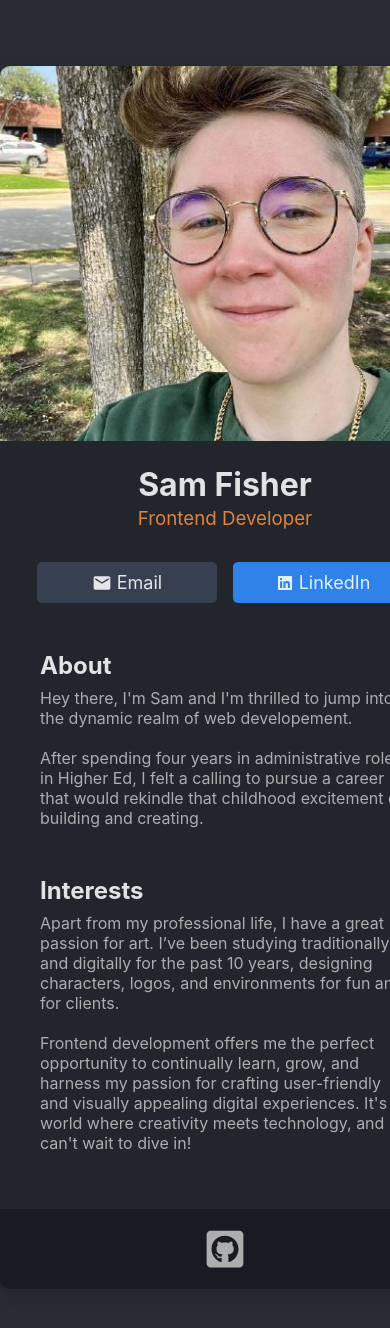
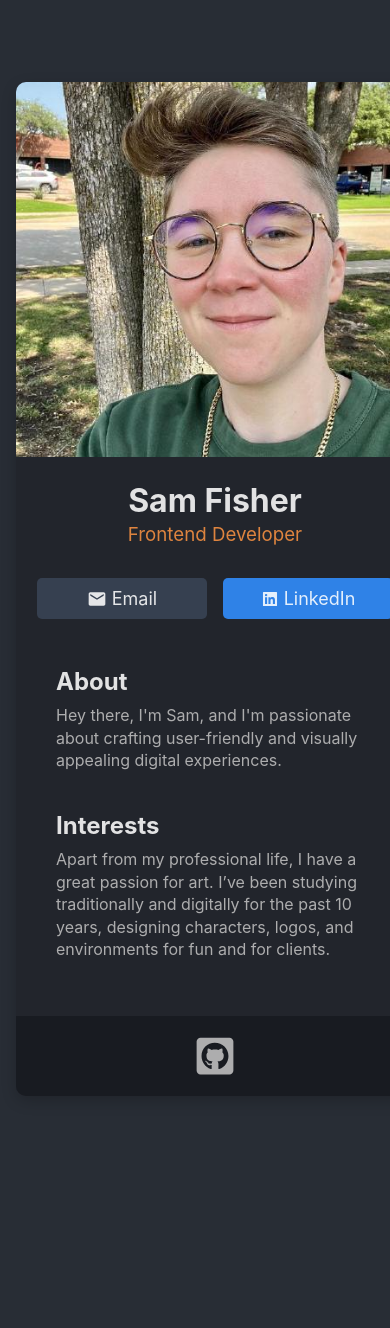
Before and after one commit to SamFisher0208/Digital_Business_Card, a React (Vite) app in the folder digital_business_card/: page / in a window 390 px wide. Shown: the top 1328 px of the page. After the commit the page ends 1178 px from the top, so only its background shows below. Built offline with nearby package versions, Linux system fonts and the light colour scheme.

Commit message:
added simple media query

```diff
--- a/digital_business_card/src/App.css
+++ b/digital_business_card/src/App.css
@@ -5,7 +5,7 @@
   justify-content: center;
   text-align: center;
   margin: 1rem auto;
-  width: 450px;
+  width: 430px;
 }
 
 .card-container {
@@ -56,7 +56,7 @@
   border-radius: 5px;
   font-size: 18px;
   cursor: pointer;
-  width: 180px;
+  width: 170px;
   font-weight: normal;
   font-family: inherit;
   display: flex;
@@ -98,12 +98,14 @@
 }
 
 .about {
+  line-height: 1.4rem;
   color: var(--light-grey);
   padding-top: 0.5rem;
-  padding-bottom: 3rem;
+  padding-bottom: 2.5rem;
 }
 
 .interests {
+  line-height: 1.4rem;
   color: var(--light-grey);
   padding-top: 0.5rem;
   padding-bottom: 3.5rem;
@@ -130,3 +132,14 @@
     color: var(--light);
   }
 }
+
+@media (max-width: 915px) {
+  .container {
+    display: flex;
+    flex-direction: column;
+    align-items: center;
+    justify-content: center;
+    text-align: center;
+    padding: 1rem;
+  }
+}
--- a/digital_business_card/src/components/Info.tsx
+++ b/digital_business_card/src/components/Info.tsx
@@ -3,25 +3,14 @@ export default function Info() {
     <>
       <h2>About</h2>
       <p className="about">
-        Hey there, I'm Sam and I'm thrilled to jump into the dynamic realm of
-        web developement.
-        <br />
-        <br />
-        After spending four years in administrative roles in Higher Ed, I felt a
-        calling to pursue a career that would rekindle that childhood excitement
-        of building and creating.
+        Hey there, I'm Sam, and I'm passionate about crafting user-friendly and
+        visually appealing digital experiences.
       </p>
       <h2>Interests</h2>
       <p className="interests">
         Apart from my professional life, I have a great passion for art. I’ve
         been studying traditionally and digitally for the past 10 years,
         designing characters, logos, and environments for fun and for clients.
-        <br />
-        <br />
-        Frontend development offers me the perfect opportunity to continually
-        learn, grow, and harness my passion for crafting user-friendly and
-        visually appealing digital experiences. It's a world where creativity
-        meets technology, and I can't wait to dive in!
       </p>
     </>
   );
```
